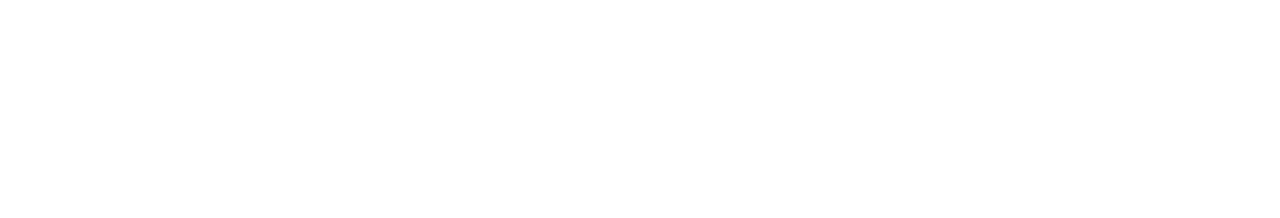
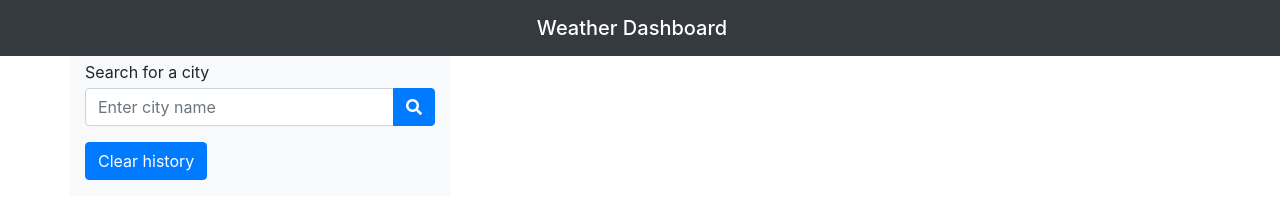
Before and after one commit to sonia8172/hw-week6, a plain HTML site: page index.html in a window 1280 px wide. Drawn offline with nearby package versions, Linux system fonts and the light colour scheme; files that its build step writes are made by us from their sources.

Commit message:
added the search for a city option

```diff
--- a/index.html
+++ b/index.html
@@ -10,6 +10,23 @@
     <title>Weather Dashboard</title>
 </head>
 <body>
-
+    <nav class="navbar navbar-dark bg-dark">
+        <span class="navbar-brand mb-0 h1 w-100 text-center">Weather Dashboard</span>
+    </nav>
+    <div class="container">
+        <div class="row">
+            <div class="col-4 bg-light">
+                <p class="search-header my-1">Search for a city</p>
+                <div class="input-group mb-3">
+                    <input id="city-input" type="text" class="form-control" placeholder="Enter city name" aria-label="Enter city name">
+                    <div class="input-group-append">
+                        <button class="btn btn-primary" type="button" id="search-button">
+                            <i class="fas fa-search"></i>
+                        </button>
+                    </div>
+                </div>
+                <button class="btn btn-primary mb-3" type="button" id="clear-history">Clear history</button>
+                <form id="history"></form>
+    </div>
 </body>
 </html>
```
